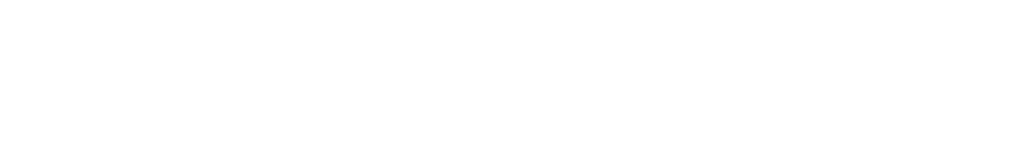
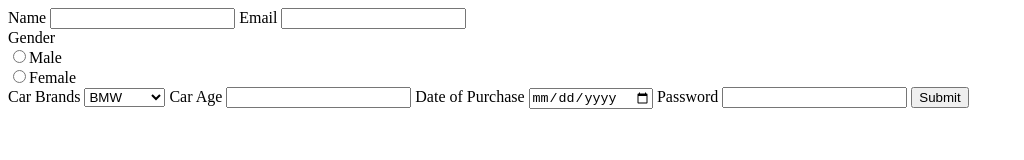
Before and after one commit to acciojob/car-insurance-form-Sougato99, a website: page main.html in a window 1280 px wide. Shown: the whole page, without its empty margins (0-1024 px from the left). Drawn offline with Linux system fonts and the light colour scheme.

Commit message:
created a submission

```diff
--- a/main.html
+++ b/main.html
@@ -8,6 +8,33 @@
 
 <body>
 	<!-- the entire body must be written by student -->
+	<form action = "" method = "post">
+		<label for = "name">Name</label>
+		<input id = "name" type = "text" required>
+		<label for = "email">Email</label>
+		<input id = "email" type = "email" required>
+		<br>
+		<label>Gender</label>
+		<br>
+		<input type = "radio" value = "Male" name = "gender" required>Male
+		<br>
+		<input type = "radio" value = "Female" name = "gender" required>Female
+		<br>
+		<label for = "cars">Car Brands</label>
+		<select>
+			<option>BMW</option>
+			<option>Audi</option>
+			<option>Mercedez</option>
+		</select>
+
+		<label for = "carage">Car Age</label>
+		<input id = "carage" type = "number" required>
+		<label for = "dop">Date of Purchase</label>
+		<input id = "dop" type = "date" required>
+		<label for = "password">Password</label>
+		<input id = "password" type = "password" required>
+		<button type = "submit">Submit</button>
+	</form>
     <script type="text/javascript" src="./script.js">
 </script>
 
```
